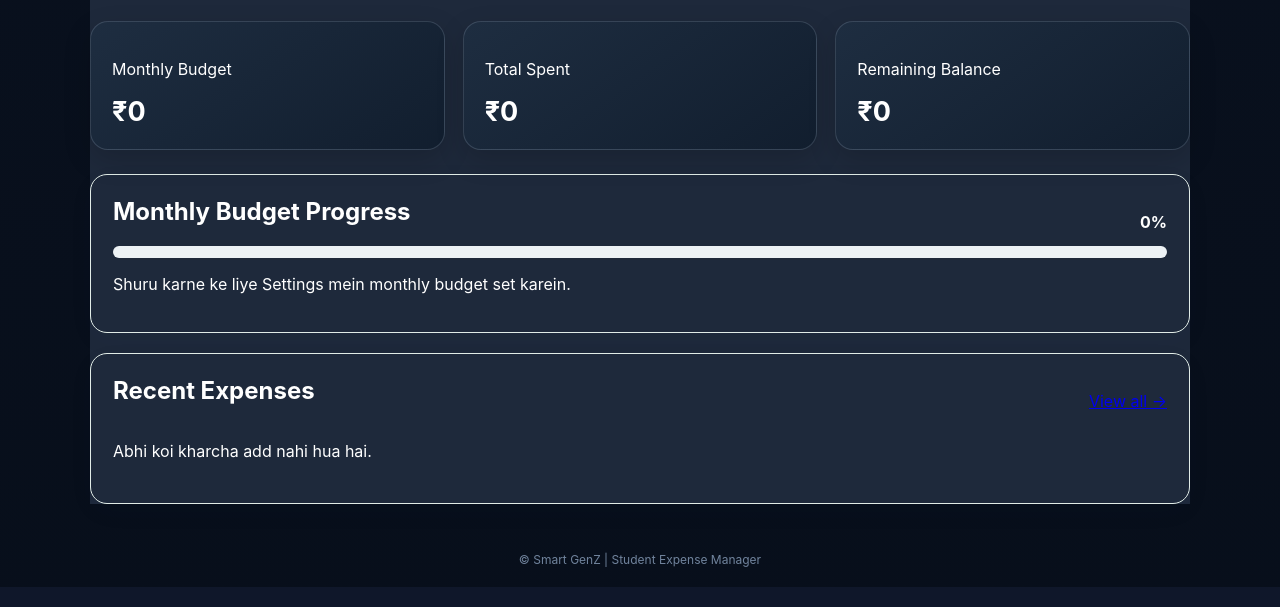
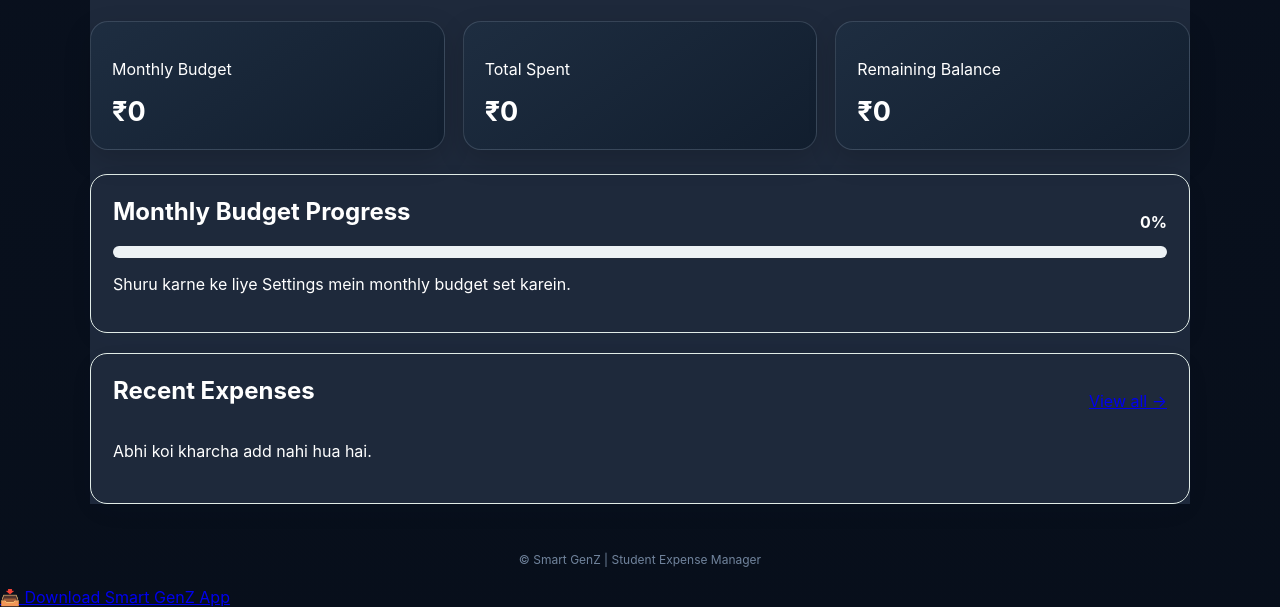
Before and after one commit to Manu-0756/Smart-Genz, a plain HTML site: page index.html in a window 1280 px wide. Shown: the part 305-912 px from the top of the page. Drawn offline with Linux system fonts and the light colour scheme.

Commit message:
Update index.html

```diff
--- a/index.html
+++ b/index.html
@@ -68,5 +68,9 @@
 
   <footer>© Smart GenZ | Student Expense Manager</footer>
   <script src="app.js"></script>
+  <a href="https://github.com/Manu-0756/Smart-Genz/releases/download/v1.0.0/app-debug.apk"
+   class="download-btn">
+   📥 Download Smart GenZ App
+</a>
 </body>
 </html>
```
